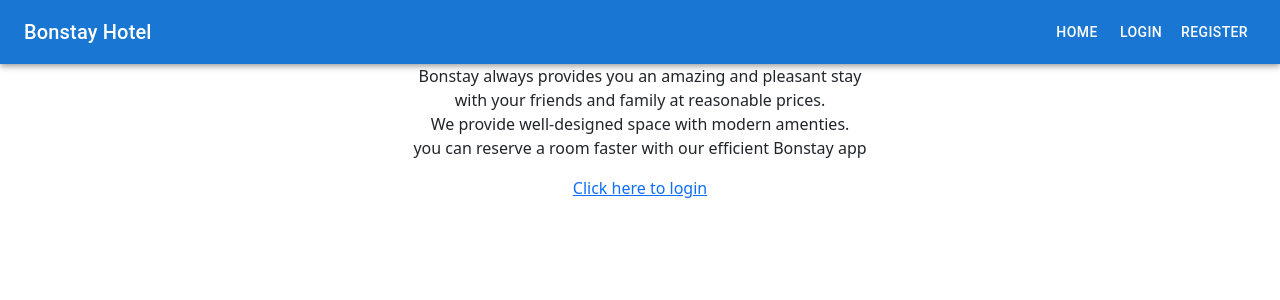
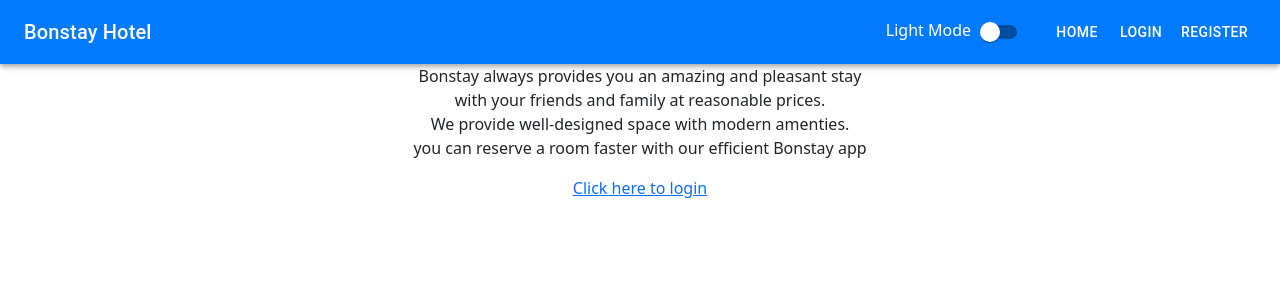
Before and after one commit to karnati-reddy/myapp, a React (Create React App) app: page / in a window 1280 px wide. Shown: the top 300 px of the page. Built offline with nearby package versions, Linux system fonts and the light colour scheme.

Commit message:
Bonstay-Theme

```diff
--- a/src/BonStayLex/AccountMenu.jsx
+++ b/src/BonStayLex/AccountMenu.jsx
@@ -10,19 +10,8 @@
 import PersonAdd from '@mui/icons-material/PersonAdd';
 import Settings from '@mui/icons-material/Settings';
 import Logout from '@mui/icons-material/Logout';
-import { ThemeProvider } from 'react-bootstrap';
-import { useDispatch, useSelector } from 'react-redux';
-import { toggleTheme } from './Slices/ThemeSlice';
-import { darkTheme, lightTheme } from './Themes/Theme';
 
 const AccountMenu = ({ handleLogout }) => {
-
-  const theme = useSelector((state) => state.theme.mode);
-  const dispatch = useDispatch();
-
-  const handleThemeToggle = () => {
-    dispatch(toggleTheme());
-  }
 
   const [anchorEl, setAnchorEl] = React.useState(null);
   const open = Boolean(anchorEl);
@@ -98,14 +87,12 @@
           </ListItemIcon>
           Add another account
         </MenuItem>
-        <ThemeProvider theme={theme === 'light' ? lightTheme : darkTheme}>
-        <MenuItem onClick={handleThemeToggle}>
+        <MenuItem onClick={handleClose}>
           <ListItemIcon>
             <Settings fontSize="small" />
           </ListItemIcon>
-          Toggle Theme
+          Settings
         </MenuItem>
-        </ThemeProvider>
         <MenuItem onClick={handleLogout} >
           <ListItemIcon>
             <Logout fontSize="small" />
--- a/src/BonStayLex/App.js
+++ b/src/BonStayLex/App.js
@@ -1,5 +1,5 @@
 import React, { useState, useEffect } from 'react';
-import { NavLink, Route, Routes, useNavigate, useParams } from 'react-router-dom';
+import { NavLink, Route, Routes, useNavigate } from 'react-router-dom';
 import './App.css';
 import BookARoom from './BookARoom';
 import Bookings from './Bookings';
@@ -21,9 +21,16 @@
 import Typography from '@mui/material/Typography';
 import Button from '@mui/material/Button';
 import AccountMenu from './AccountMenu';
-import { Box } from '@mui/material';
+import { Box, FormControlLabel, ThemeProvider } from '@mui/material';
+import {  useSelector } from 'react-redux';
+import { darkTheme, lightTheme } from './Themes/Theme';
+import ThemeToggle from './Themes/ThemeToggle';
 
 const App = () => {
+
+    const themeMode = useSelector((state) => state.theme.mode);
+    const appliedTheme = themeMode === 'light' ? lightTheme : darkTheme;
+
     const [isLoggedIn, setIsLoggedIn] = useState(false);
     const navigate = useNavigate();
     // const { id } = useParams();
@@ -43,6 +50,7 @@
     };
 
     return (
+        <ThemeProvider theme={appliedTheme}>
         <Box sx={{ flexGrow: 1 }}>
             <AppBar position="static">
                 <Toolbar>
@@ -60,6 +68,7 @@
 
                     ) : (
                         <div>
+                            <FormControlLabel control={<ThemeToggle/>} />
                             <Button color="inherit" component={NavLink} to="/">Home</Button>
                             <Button color="inherit" component={NavLink} to="/login">Login</Button>
                             <Button color="inherit" component={NavLink} to="/register">Register</Button>
@@ -92,6 +101,7 @@
                 )}
             </Routes>
        </Box>
+       </ThemeProvider>
     );
 };
 
--- a/src/BonStayLex/Slices/ThemeSlice.jsx
+++ b/src/BonStayLex/Slices/ThemeSlice.jsx
@@ -9,8 +9,11 @@
         toggleTheme: (state) =>{
             state.mode = state.mode === 'light' ? 'dark' : 'light';
         },
+        setTheme: (state, action) => {
+            state.mode = action.payload
+        },
     },
 });
 
-export const { toggleTheme } = ThemeSlice.actions;
+export const { toggleTheme,setTheme } = ThemeSlice.actions;
 export default ThemeSlice.reducer;
--- /dev/null
+++ b/src/BonStayLex/Themes/ThemeToggle.jsx
@@ -0,0 +1,21 @@
+import React from 'react'
+import { useDispatch, useSelector } from 'react-redux'
+import { toggleTheme } from '../Slices/ThemeSlice';
+import {  Switch } from '@mui/material';
+
+const ThemeToggle = () => {
+    const dispatch = useDispatch();
+    const themeMode = useSelector((state) => state.theme.mode);
+
+    const handleToggle = () => {
+        dispatch(toggleTheme());
+    }
+  return (
+    <div>
+     <span>{themeMode === 'light' ? 'Light Mode' : 'Dark Mode'}</span>
+     <Switch checked= {themeMode === 'dark'} onChange={handleToggle} />
+    </div>
+  )
+}
+
+export default ThemeToggle
```
